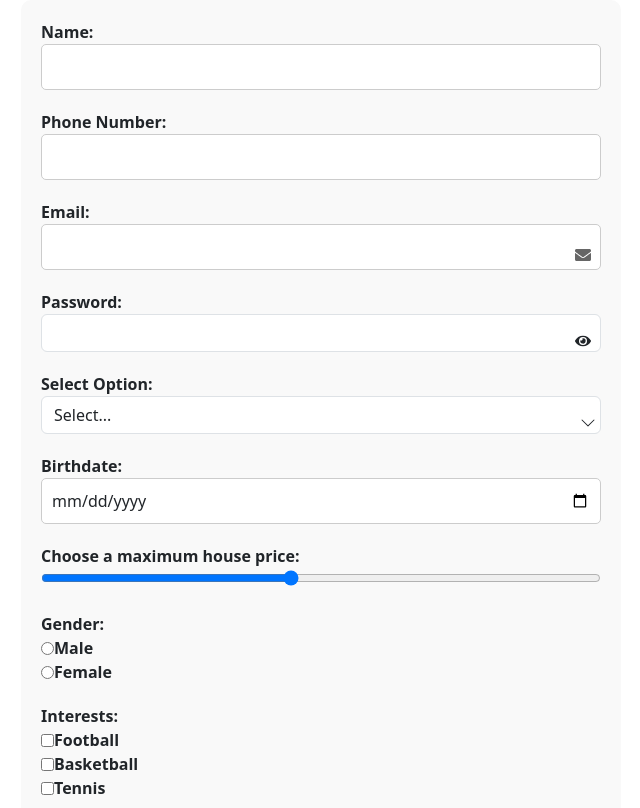
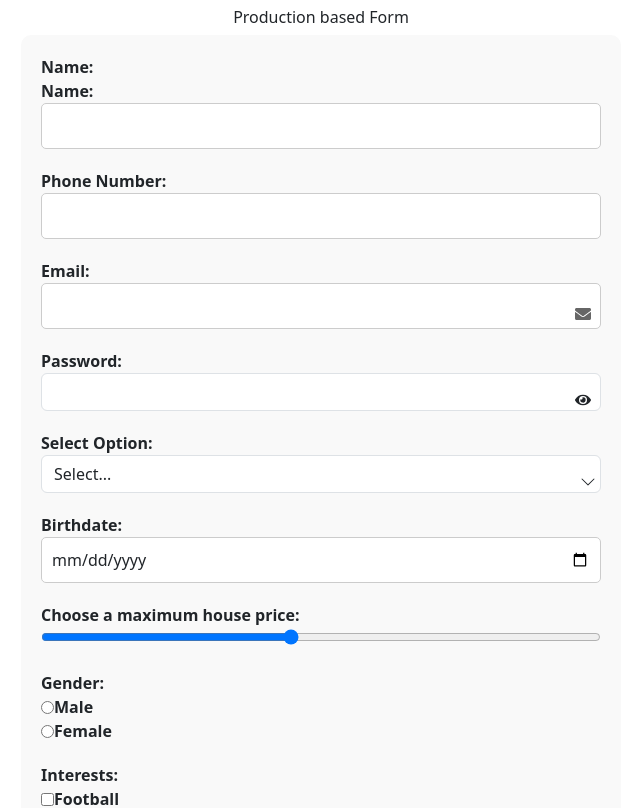
Before and after one commit to iAamAhmad/ReactProductionCode, a React (Vite) app in the folder react-comonents-used/: page / in a window 1280 px wide. Shown: the top 808 px of the page, without its empty margins (319-959 px from the left). Built offline with nearby package versions, Linux system fonts and the light colour scheme.

Commit message:
form-fields

```diff
--- a/react-comonents-used/src/components/FormField/InputFields.jsx
+++ b/react-comonents-used/src/components/FormField/InputFields.jsx
@@ -14,8 +14,10 @@ const InputFields = () => {
 
    return (
       <form onSubmit={handleSubmit(onSubmit)}>
+         <h1 className='text-center my-2'>Production based Form</h1>
          <div className="goof-form">
             <div className="form-group">
+               <label htmlFor="name">Name:</label>
                <label htmlFor="name">Name:</label>
                <input
                   type="text"
```
